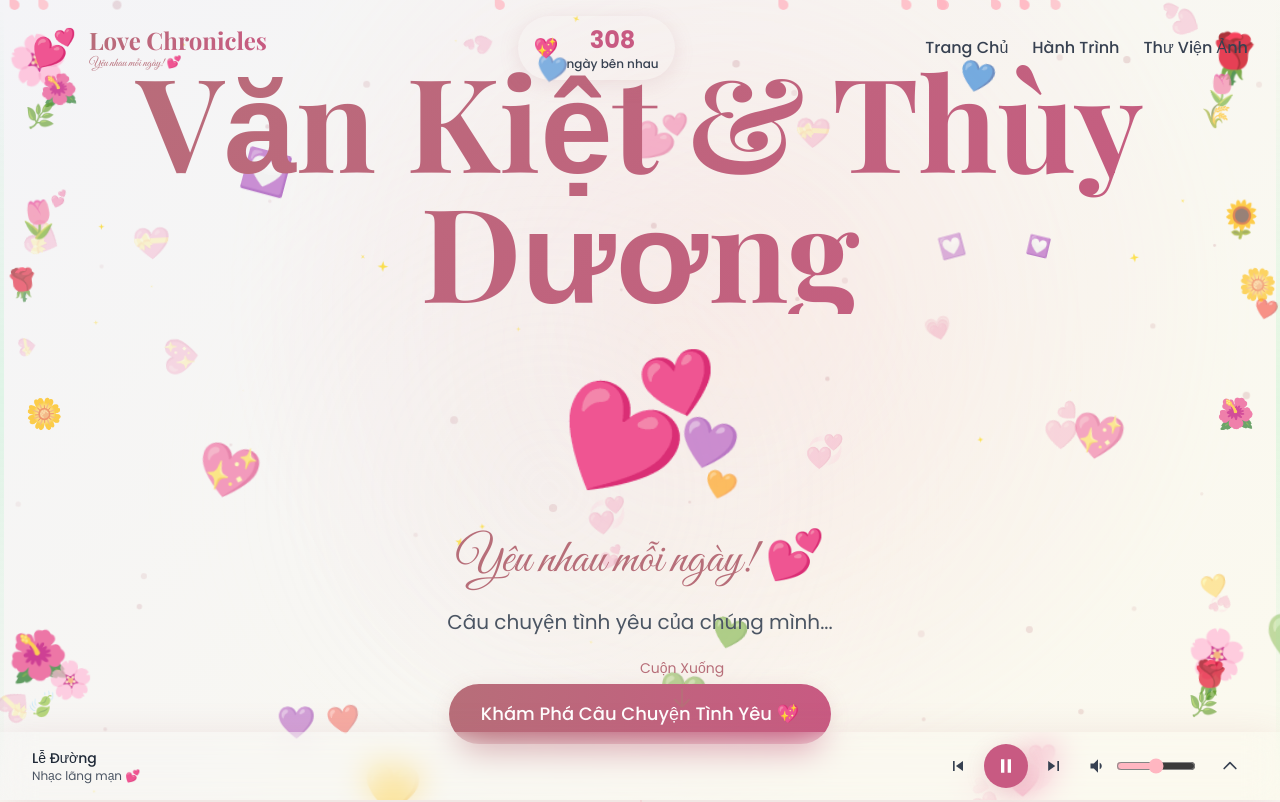
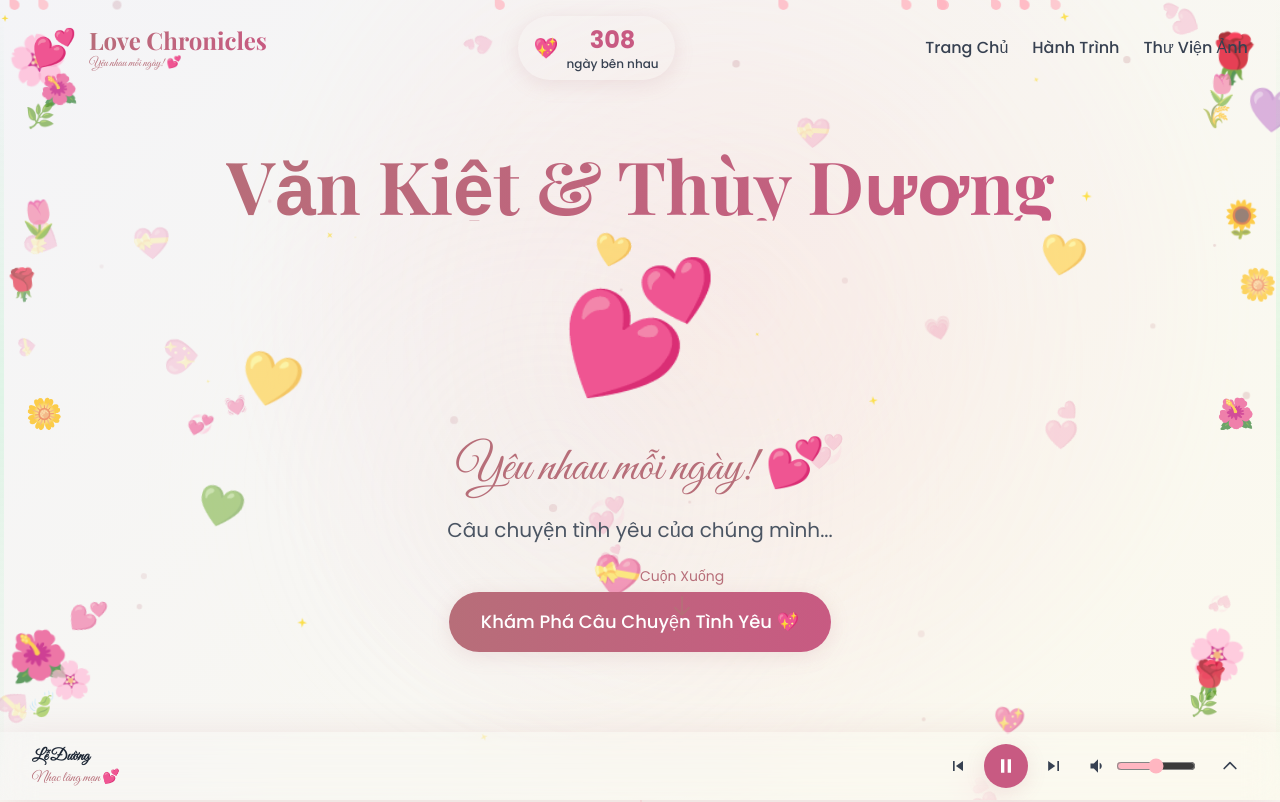
Before and after one commit to VictorAurelius/20XX-Love-Chronicles, a Next.js app: page / in a window 1280 px wide. Shown: the top 802 px of the page. Built offline with nearby package versions, Linux system fonts and the light colour scheme; a web font is replaced by a local one.

Commit message:
fix: font errors

```diff
--- a/src/components/BirthdayLetter.tsx
+++ b/src/components/BirthdayLetter.tsx
@@ -15,7 +15,7 @@ export default function BirthdayLetter() {
       "Anh hứa sẽ luôn ở bên em, yêu thương em, và làm em hạnh phúc mỗi ngày. Dù cuộc sống có khó khăn thế nào, anh và em sẽ cùng nhau vượt qua.",
       "Chúc em sinh nhật thật vui vẻ và ý nghĩa. Anh yêu em rất nhiều! 💖"
     ],
-    signature: "Người yêu em nhất,\nAnh của em ❤️"
+    signature: "Người yêu em nhất❤️/n Văn Kiệt"
   };
 
   return (
--- a/src/components/Hero.tsx
+++ b/src/components/Hero.tsx
@@ -91,7 +91,7 @@ export default function Hero() {
         {/* Couple names */}
         <motion.div variants={itemVariants} className="mb-8">
           <motion.h1
-            className="text-6xl md:text-8xl lg:text-9xl font-heading font-bold text-gradient-romantic mb-4"
+            className="text-4xl md:text-6xl lg:text-7xl font-heading font-bold text-gradient-romantic mb-4"
             animate={{
               scale: [1, 1.02, 1],
             }}
--- a/src/components/MusicPlayer.tsx
+++ b/src/components/MusicPlayer.tsx
@@ -169,10 +169,10 @@ export default function MusicPlayer({ isBirthdayMode = false }: MusicPlayerProps
         <div className="flex items-center justify-between gap-4">
           {/* Track info */}
           <div className="flex-1 min-w-0">
-            <p className="text-sm font-medium text-gray-800 truncate">
+            <p className="text-base font-accent font-semibold text-gray-800 truncate">
               {currentTrack.title}
             </p>
-            <p className="text-xs text-gray-600">
+            <p className="text-sm font-accent text-romantic-rose">
               {isBirthdayMode ? 'Chế độ sinh nhật 🎂' : 'Nhạc lãng mạn 💕'}
             </p>
           </div>
--- a/src/components/animations/FloatingHearts.tsx
+++ b/src/components/animations/FloatingHearts.tsx
@@ -19,7 +19,7 @@ export default function FloatingHearts() {
   useEffect(() => {
     const heartEmojis = ['💕', '💖', '💗', '💝', '💞', '💓', '💟', '❤️', '🧡', '💛', '💚', '💙', '💜', '🤍', '🤎'];
 
-    const generatedHearts = Array.from({ length: 20 }, (_, i) => ({
+    const generatedHearts = Array.from({ length: 10 }, (_, i) => ({
       id: i,
       x: Math.random() * 100,
       y: Math.random() * 100,
--- a/src/components/animations/ParticleBackground.tsx
+++ b/src/components/animations/ParticleBackground.tsx
@@ -16,7 +16,7 @@ export default function ParticleBackground() {
   const [particles, setParticles] = useState<Particle[]>([]);
 
   useEffect(() => {
-    const generatedParticles = Array.from({ length: 40 }, (_, i) => ({
+    const generatedParticles = Array.from({ length: 20 }, (_, i) => ({
       id: i,
       x: Math.random() * 100,
       y: Math.random() * 100,
--- a/src/components/animations/Sparkles.tsx
+++ b/src/components/animations/Sparkles.tsx
@@ -15,7 +15,7 @@ export default function Sparkles() {
   const [sparkles, setSparkles] = useState<Sparkle[]>([]);
 
   useEffect(() => {
-    const generatedSparkles = Array.from({ length: 30 }, (_, i) => ({
+    const generatedSparkles = Array.from({ length: 15 }, (_, i) => ({
       id: i,
       x: Math.random() * 100,
       y: Math.random() * 100,
--- a/src/data/timeline-data.json
+++ b/src/data/timeline-data.json
@@ -1,5 +1,5 @@
 {
-  "generated": "2025-11-24T08:58:49.510Z",
+  "generated": "2025-11-24T11:20:00.000Z",
   "count": 6,
   "timeline": [
     {
```
Also changed, not shown: scripts/action-1.md (+6 -0 lines).
